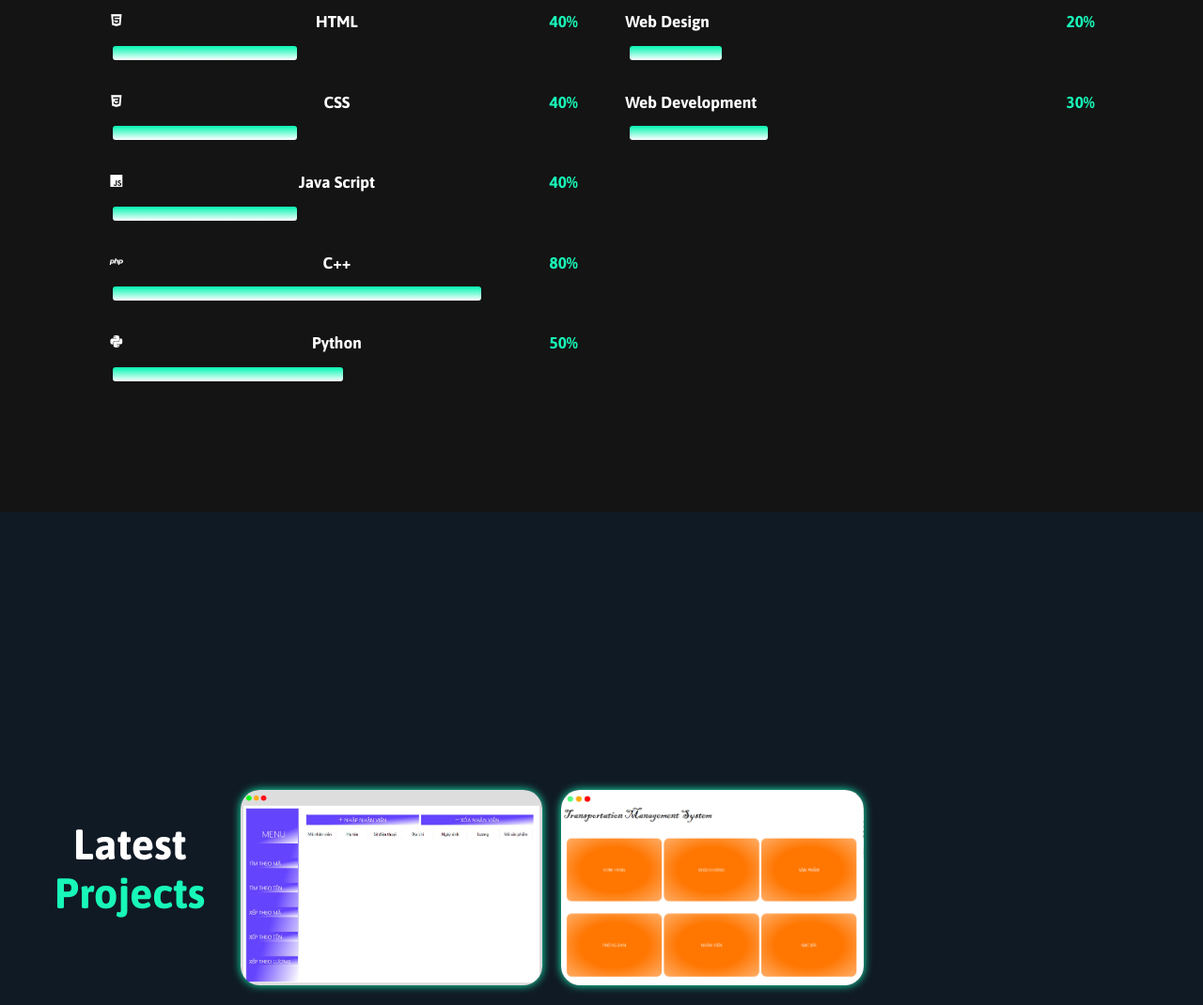
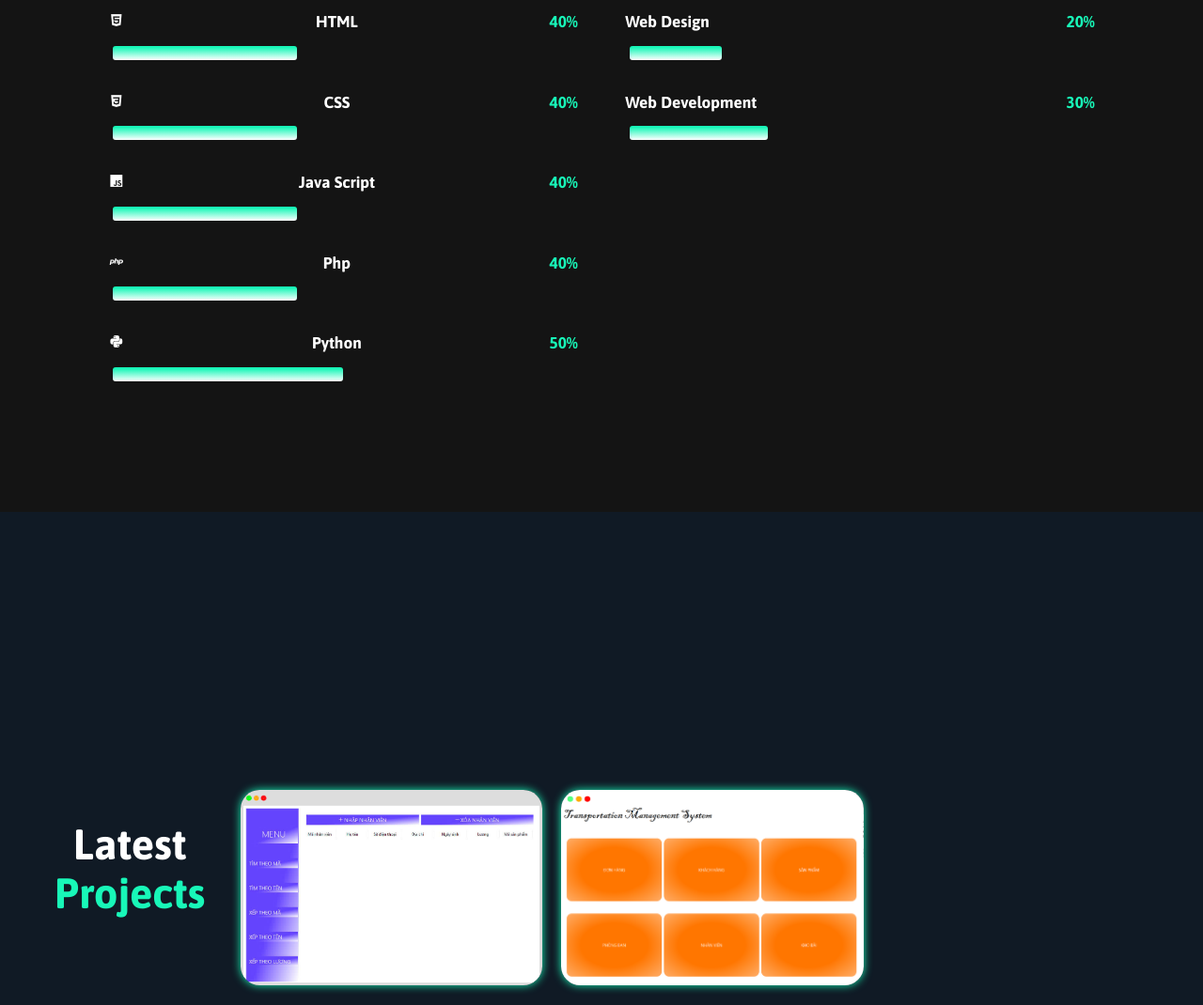
Before and after one commit to Almis289/MyCV-Nguyen-Hoang-Minh, a plain HTML site: page index.html in a window 1280 px wide. Shown: the part 1855-2925 px from the top of the page at 94% size. Drawn offline with nearby package versions, Linux system fonts and the light colour scheme; a web font is replaced by a local one.

Commit message:
Your commit message

```diff
--- a/index.html
+++ b/index.html
@@ -89,7 +89,7 @@
                         <div class="bar"><span></span></div>
                     </div>
                     <div class="progress">
-                        <h3><i class="bx bxl-php"></i>C++ <span>80%</span></h3>
+                        <h3><i class="bx bxl-php"></i>Php <span>40%</span></h3>
                         <div class="bar"><span></span></div>
                     </div>
                     <div class="progress">
--- a/style.css
+++ b/style.css
@@ -224,7 +224,7 @@ span {
   width: 40%;
 }
 .skills-column:nth-child(1) .skills-box .progress:nth-child(4) .bar span {
-  width: 80%;
+  width: 40%;
 }
 .skills-column:nth-child(1) .skills-box .progress:nth-child(5) .bar span {
   width: 50%;
```
